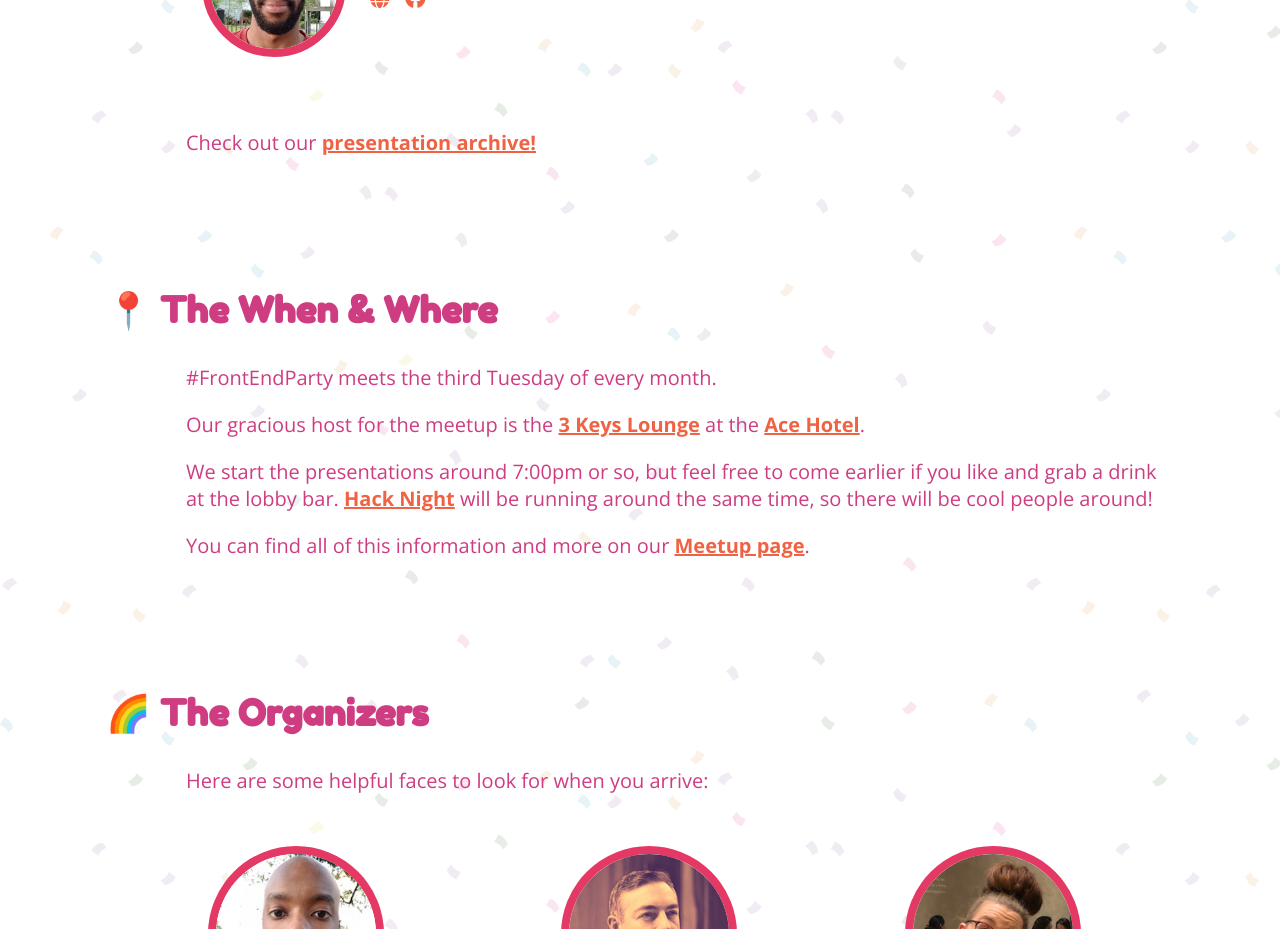
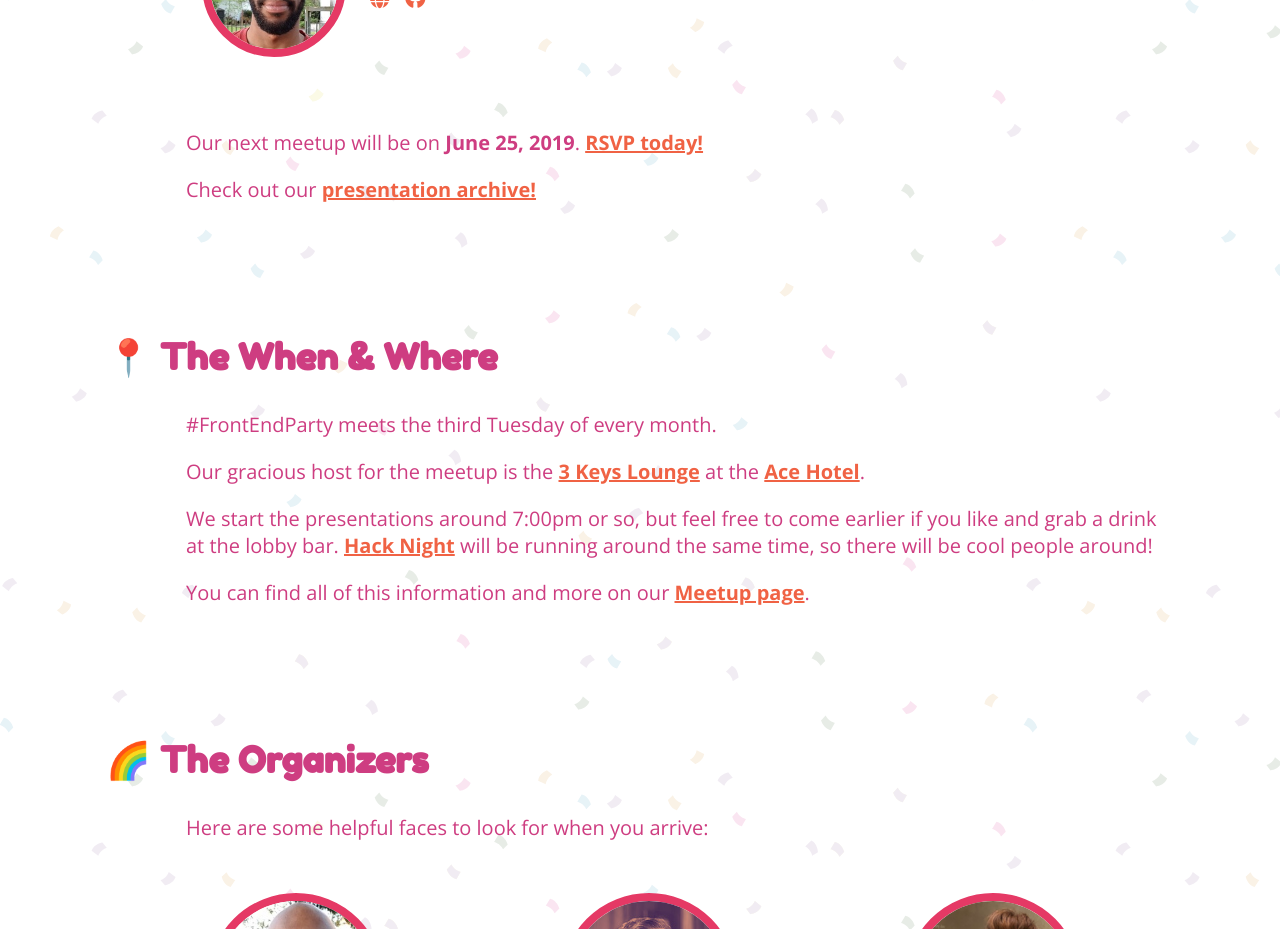
Before and after one commit to livrush/front-end-party, a React (Create React App) app: page / in a window 1280 px wide. Shown: the part 2420-3349 px from the top of the page. Built offline with nearby package versions, Linux system fonts and the light colour scheme.

Commit message:
add next meetup date and link to RSVP

```diff
--- a/src/components/Presenters.jsx
+++ b/src/components/Presenters.jsx
@@ -55,6 +55,15 @@ class Presenters extends Component {
           <div className="presenters" onClick={this.handleCardClick}>
             {speakerCards}
           </div>
+          <p>
+            Our next meetup will be on <span className="bold">{date}</span>.&nbsp;
+            <a
+              href={mostRecentMeetup.meetup}
+              className="rainbow-text link-delay"
+              target="_blank"
+              rel="noopener noreferrer"
+              aria-label="Check out the Meetup page for this month's event">RSVP today!</a>
+          </p>
         </div>
       );
     } else {
```
